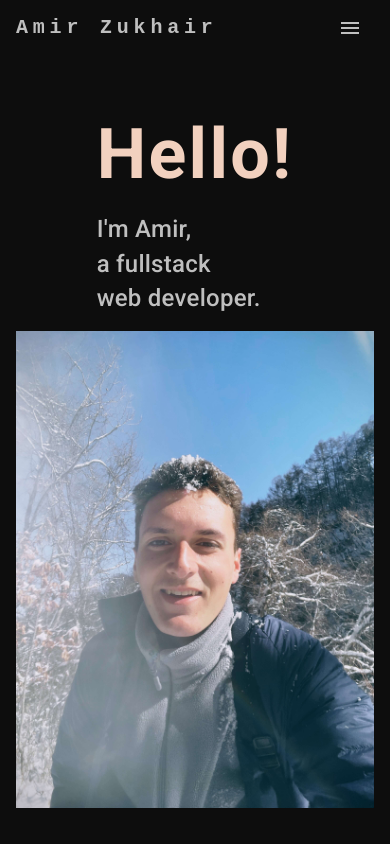
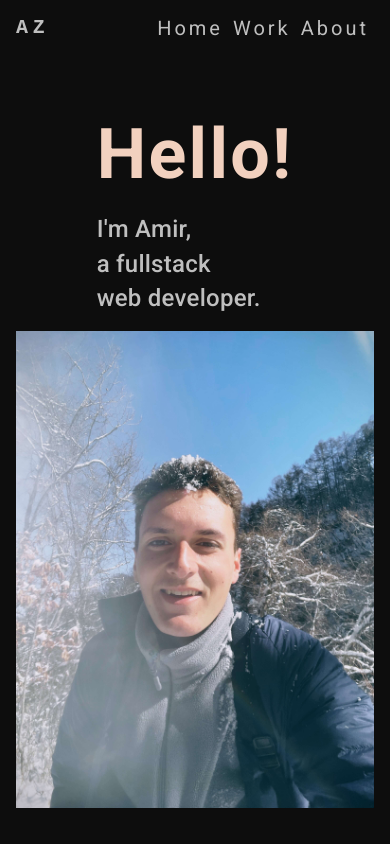
Before and after one commit to AmirZukhair/Portfolio-renew, a React (Create React App) app: page / in a window 390 px wide. Shown: the top 844 px of the page. Built offline with nearby package versions, Linux system fonts and the light colour scheme.

Commit message:
removed mobile menu

```diff
--- a/src/Components/Example/Example.js
+++ b/src/Components/Example/Example.js
@@ -20,6 +20,10 @@ function Example(props) {
             <Typography variant="body1" color="secondary.main"  sx={{fontWeight: "500"}}>
                 {props.subTitle2}
             </Typography>
+
+            {props.subTitle3 &&  <Typography variant="body1" color="secondary.main"  sx={{fontWeight: "500"}}>
+                {props.subTitle3}
+            </Typography>}
        </CardContent>
 
        <CardActions sx={{ display: "flex"}}>
--- a/src/Components/Header/Header.js
+++ b/src/Components/Header/Header.js
@@ -72,58 +72,77 @@ const handleCloseNavMenu = () => {
               letterSpacing: '.3rem',
               color: 'secondary.main',
               textDecoration: 'none',
+              display: {xs: 'none', md: 'block'}
             }}
           >
             Amir Zukhair
           </Typography>
 
+              <Typography
+                  variant="h6"
+                  noWrap
+                  component="a"
+                  href="/"
+                  sx={{
+                      mr: 2,
+                      fontFamily: 'monospace',
+                      fontWeight: 700,
+                      letterSpacing: '.3rem',
+                      color: 'secondary.main',
+                      textDecoration: 'none',
+                      display: {xs: 'block', md: 'none'}
+                  }}
+              >
+                  AZ
+              </Typography>
+
 
           </Box>
 
-          <Box sx={{ flexGrow: 0, display: { xs: 'flex', md: 'none' } }}>
-          <IconButton
-              size="large"
-              aria-label="account of current user"
-              aria-controls="menu-appbar"
-              aria-haspopup="true"
-              onClick={handleOpenNavMenu}
-              color="inherit"
-            >
-            <MenuIcon />
-            </IconButton>
+          {/*<Box sx={{ flexGrow: 0, display: { xs: 'flex', md: 'none' } }}>*/}
+          {/*<IconButton*/}
+          {/*    size="large"*/}
+          {/*    aria-label="account of current user"*/}
+          {/*    aria-controls="menu-appbar"*/}
+          {/*    aria-haspopup="true"*/}
+          {/*    onClick={handleOpenNavMenu}*/}
+          {/*    color="inherit"*/}
+          {/*  >*/}
+          {/*  <MenuIcon />*/}
+          {/*  </IconButton>*/}
 
-            <Menu
-              id="menu-appbar"
-              keepMounted
+          {/*  <Menu*/}
+          {/*    id="menu-appbar"*/}
+          {/*    keepMounted*/}
 
-              anchorEl={anchorElNav}
+          {/*    anchorEl={anchorElNav}*/}
+          {/*    */}
+          {/*    open={Boolean(anchorElNav)}*/}
+          {/*    onClose={handleCloseNavMenu}*/}
+          {/*    sx={{*/}
+          {/*      display: { xs: 'block', md: 'none' },*/}
+          {/*    }}*/}
+          {/*  >*/}
+          {/*   */}
+          {/*      <MenuItem  onClick={handleCloseNavMenu}>*/}
+          {/*        <Link className="header__link-mob"  to="/" textAlign="center" onClick={()=>{window.scrollTo(0, 0)}}>Home</Link>*/}
+          {/*      </MenuItem>*/}
+          {/*      <MenuItem onClick={handleCloseNavMenu}>*/}
+          {/*        <HashLink smooth to="/#work" className="header__link-mob" textAlign="center">*/}
+          {/*          Work*/}
+          {/*       </HashLink>*/}
+          {/*      </MenuItem>*/}
+          {/*      <MenuItem  onClick={handleCloseNavMenu}>*/}
+          {/*        <Link className="header__link-mob" to="/about" textAlign="center">About</Link>*/}
+          {/*      </MenuItem>*/}
+          {/*   */}
+          {/*  </Menu>*/}
 
-              open={Boolean(anchorElNav)}
-              onClose={handleCloseNavMenu}
-              sx={{
-                display: { xs: 'block', md: 'none' },
-              }}
-            >
-
-                <MenuItem  onClick={handleCloseNavMenu}>
-                  <Link className="header__link-mob"  to="/" textAlign="center" onClick={()=>{window.scrollTo(0, 0)}}>Home</Link>
-                </MenuItem>
-                <MenuItem onClick={handleCloseNavMenu}>
-                  <HashLink smooth to="/#work" className="header__link-mob" textAlign="center">
-                    Work
-                 </HashLink>
-                </MenuItem>
-                <MenuItem  onClick={handleCloseNavMenu}>
-                  <Link className="header__link-mob" to="/about" textAlign="center">About</Link>
-                </MenuItem>
-
-            </Menu>
-
-            </Box>
+          {/*  </Box>*/}
 
 
 
-                 <Box sx={{ flexGrow: 0, display: { xs: 'none', md: 'flex' } }}>
+                 <Box sx={{ flexGrow: 0, display: 'flex' }}>
 
 
 
--- a/src/Components/Home/Home.js
+++ b/src/Components/Home/Home.js
@@ -88,7 +88,7 @@ web developer.
 
   <div >
     <Example   src="/images/surf.png" title="SURF" subTitle1="SURF - ウェブサイト - コーディングを担当 CSS アニメーションと外部 JavaScript ライブラリを使用。" subTitle2="上質なサイトになるようアニメーションにこだわりました。" link="https://amirzukhair.github.io/website-surf/" divider/>
-  <Example  src="/images/mobzik.png" title="Playside" subTitle1="PlaySide - ウェブサイト - コーディングを担当"  subTitle2="アプリの評価機能や検索システムを備えたオンラインアプリケーションのカタログサイトです。" link="https://playside.ru/" divider/>
+  <Example  src="/images/mobzik.png" title="Playside" subTitle1="PlaySide - ウェブサイト - コーディングを担当"  subTitle2="アプリの評価機能や検索システムを備えたオンラインアプリケーションのカタログサイトです。" subTitle3="アクセスを強化するために、プラットフォーム用の新しいデザインとフレームワークを作成しました。" link="https://playside.ru/" divider/>
   <Example   src="/images/td-ural.png" title="TD URAL" subTitle1="建材会社 - ウェブサイト - コーディングを担当" subTitle2="クライアントが管理パネルから製品を追加したり、サイトのコンテンツを変更したりできるようにCMSの設定を行いました。" link="https://tdural.com/" divider/>
    {/*<Example   src="/images/zebra.png" title="Zebra" subTitle1="minimalist ecommerce website" subTitle2="" link="https://amirzukhair.github.io/Zebra-Lending-website/" divider/>*/}
     <Example   src="/images/school.png" title="School 28" subTitle1="School portal for students and teachers. Made for a school in my hometown. " subTitle2="GSAP used for interactive animation. DLE used as CMS." link="https://28.te.ua/" />
```
